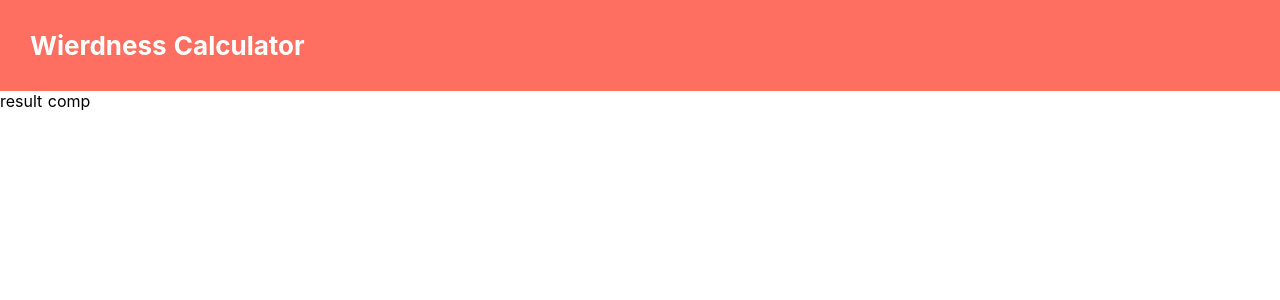
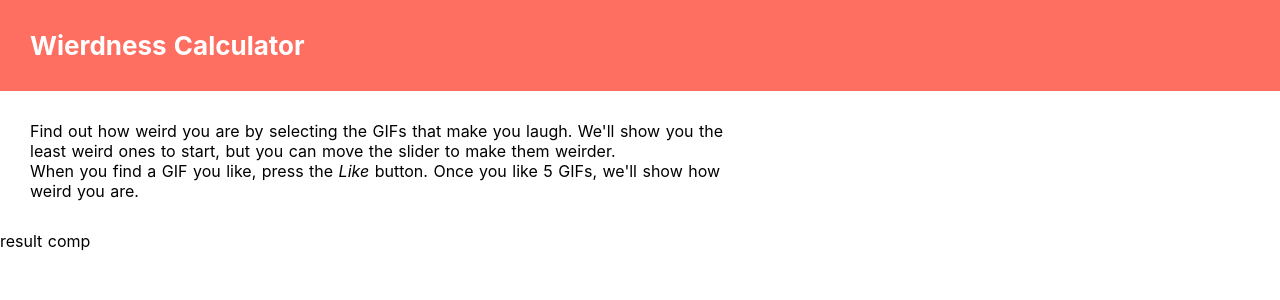
Before and after one commit to kristinadinellari/Weirdness-Calculator-Nuxtjs, a Nuxt app: page / in a window 1280 px wide. Shown: the top 300 px of the page. Built offline with nearby package versions, Linux system fonts and the light colour scheme.

Commit message:
--add: Description component with content

```diff
--- a/components/Description.vue
+++ b/components/Description.vue
@@ -1,12 +1,16 @@
 <template>
   <div class="description-component">
-
+    <p>{{description.text1}}</p>
+    <p v-html="description.text2"></p>
   </div>
 </template>
 <script>
+  import { content } from "@/mock/index";
+
   export default {
     data () {
       return {
+        description: content
       }
     }
   }
--- a/components/Search.vue
+++ b/components/Search.vue
@@ -1,6 +1,6 @@
 <template>
-  <div class="search-component">
-
+  <div class="search-component common-section">
+    <slot/>
   </div>
 </template>
 <script>
--- /dev/null
+++ b/mock/index.js
@@ -0,0 +1,4 @@
+export const content = {
+  text1: `Find out how weird you are by selecting the GIFs that make you laugh. We'll show you the least weird ones to start, but you can move the slider to make them weirder.`,
+  text2: `When you find a GIF you like, press the <i>Like</i> button. Once you like 5 GIFs, we'll show how weird you are.`
+}
--- a/pages/index.vue
+++ b/pages/index.vue
@@ -2,7 +2,7 @@
   <div class="container">
     <section>
       <Search>
-
+        <Description/>
       </Search>
       <Result/>
     </section>
@@ -16,6 +16,7 @@ import { mapGetters, mapMutations } from 'vuex'
 export default {
   components: {
     Search: () => import('~/components/Search'),
+    Description: () => import('~/components/Description'),
     Result: () => import('~/components/Result'),
   },
   computed: {
```
